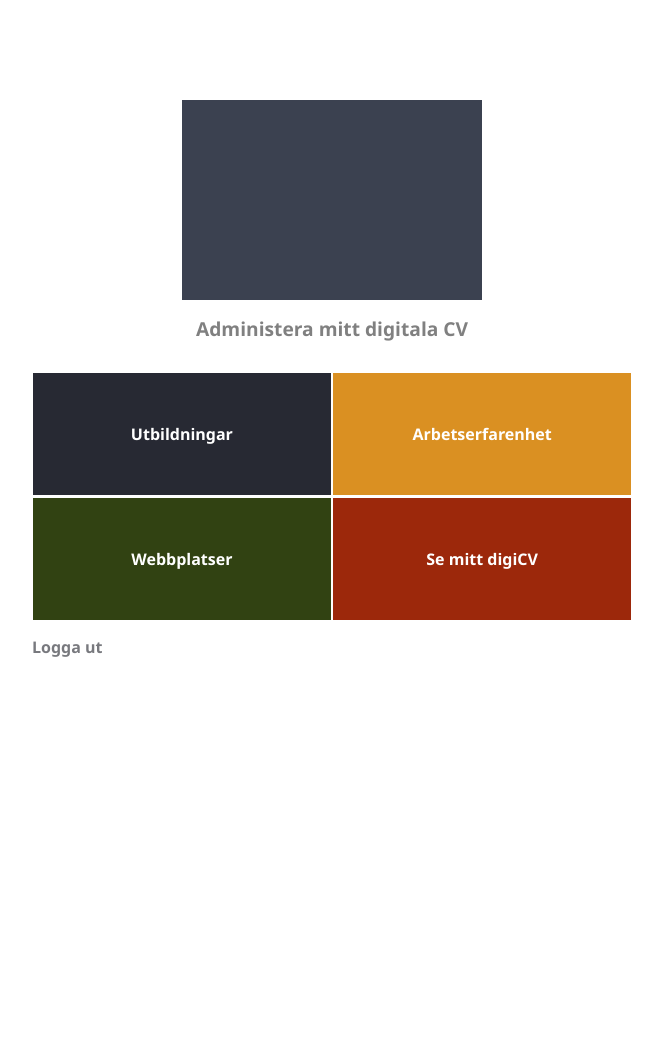
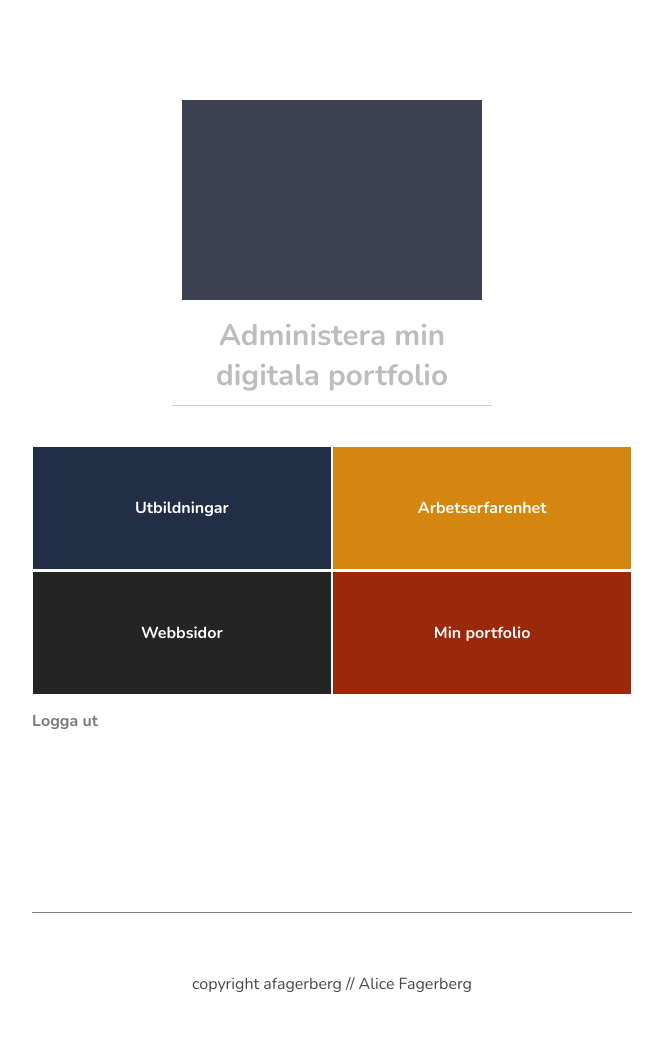
Before and after one commit to afagerberg/webb3projektadmin, a PHP site: page / in a window 1280 px wide. Shown: the whole page, without its empty margins (308-971 px from the left). Before the commit the page ends 657 px from the top, so only its background shows below. Run offline with PHP 8.4, Linux system fonts and the light colour scheme; the visitor is signed in with stand-in values (Sample User, id 1).

Commit message:
more styling

```diff
--- a/adminwebpages.php
+++ b/adminwebpages.php
@@ -34,8 +34,8 @@
         </div>
     </div>
 <footer>
-<p><a href="#">Gå till mitt digiCV</a></p>
-    <p>Webbutveckling III Projekt // Alice Fagerberg</p>
+<p><a href="#">Gå till portfolio</a></p>
+<p>copyright afagerberg | Alice Fagerberg</p>
 </footer>
 
 
--- a/adminwork.php
+++ b/adminwork.php
@@ -39,8 +39,8 @@
         </div>
     </div>
 <footer>
-<p><a href="#">Gå till mitt digiCV</a></p>
-    <p>Webbutveckling III Projekt // Alice Fagerberg</p>
+<p><a href="#">Gå till portfolio</a></p>
+<p>copyright afagerberg | Alice Fagerberg</p>
 </footer>
 
 
--- a/css/main.css
+++ b/css/main.css
@@ -1,15 +1,17 @@
+@import url('https://fonts.googleapis.com/css2?family=Nunito:wght@400;600;700;800&display=swap');
+
 *{
     margin:0;
     padding:0;
     box-sizing: border-box;
 }
 
-body{
-    font-family:'Segoe UI', Tahoma, Verdana, sans-serif
+body, button{
+    font-family:'Nunito', sans-serif;
 }
 
 #frontlogo {
-    width:300px;
+    max-width:300px;
     margin:0 auto;
     height:200px;
     background-color:rgb(59, 65, 80);
@@ -74,6 +76,7 @@ header a:hover {
     width:94%;
     margin:0 auto;
     padding-top:100px;
+    padding-bottom:180px;
 }
 
 #content{
@@ -106,9 +109,9 @@ header a:hover {
     margin:1px;
 
 }
-.box1 {background-color:rgb(39, 41, 51);}
-.box2 {background-color:rgb(218, 144, 34);}
-.box3 {background-color:rgb(49, 66, 18);}
+.box1 {background-color:rgb(34, 45, 70);}
+.box2 {background-color:rgb(212, 134, 17);}
+.box3 {background-color:rgb(36, 36, 36);}
 .box4 {background-color:rgb(156, 40, 11); color:white;}
 
 .admintopics li a {
@@ -143,14 +146,16 @@ h2 {
     margin:0 auto;
 }
 
-#admin h2 {
-    max-width:300px;
+#admin h1 {
+    max-width:320px;
     margin:0 auto;
     text-align:center;
-    font-size:1.2em;
-    color:grey;
+    font-size:1.85em;
+    color:#bdbdbd;
     padding-top:5px;
-    padding-bottom:30px;
+    padding-bottom:10px;
+    margin-bottom:40px;
+    border-bottom:1px solid rgb(204, 204, 204);
 }
 
 #loginform {
@@ -354,29 +374,37 @@ tbody a:hover {
     list-style: none;
     width:100%;
     margin:0 auto;
-    border-bottom:1px solid white;
-    padding:10px 0px 10px 0px;
+    padding:15px 5px 15px 5px;
+
 
 }
 .listingedu li, .listingwork li, .listingwebpages li {
     max-width:400px;
     width:94%;
     margin:0 auto;
-    padding:5px;
-    color:white;
+    padding:10px;
+    color:black;
+    background-color:white;
 }
-.listingedu{background-color:rgb(39, 41, 51);}
-.listingwork{background-color:rgb(218, 144, 34);}
-.listingwebpages{background-color:rgb(49, 66, 18);}
+.listingedu a, .listingwork a, .listingwebpages a{
+    font-weight:800;
+    color:rgb(156, 40, 11);
+}
+.listingedu{background-color:rgb(34, 45, 70);}
+.listingwork{background-color:rgb(212, 134, 17);}
+.listingwebpages{background-color:rgb(36, 36, 36);}
 
 footer {
-    margin-top:100px;
-    padding:100px 10px 50px 10px;
+    max-width:600px;
+    width:94%;
+    margin:0 auto;
+    padding:60px 10px 50px 10px;
     border-top:1px solid grey;
 
 }
 
 footer a {
+    display:block;
     color: rgb(71, 71, 71);
     font-weight:bold;
 }
--- a/includes/footer.php
+++ b/includes/footer.php
@@ -1,7 +1,7 @@
     </div>
 <footer>
-    <p><a href="#">Gå till mitt digiCV</a></p>
-    <p>Webbutveckling III Projekt // Alice Fagerberg</p>
+    <p><a href="#">Gå till portfolio</a></p>
+    <p>copyright afagerberg | Alice Fagerberg</p>
 </footer>
 
 <script src="js/education.js"></script>
--- a/includes/header.php
+++ b/includes/header.php
@@ -31,4 +31,4 @@
     </header>
 
     <div id="content">
-        <h1 id ="subheadline">Administrera mitt digitala CV</h1>
+        <h1 id ="subheadline">Administrera min digitala portfolio</h1>
--- a/index.php
+++ b/index.php
@@ -23,7 +23,7 @@
     <meta http-equiv="X-UA-Compatible" content="IE=edge">
     <meta name="viewport" content="width=device-width, initial-scale=1.0">
     <link rel="stylesheet" href="css/main.css">
-    <title>digiCV admin</title>
+    <title>afagerberg admin</title>
 </head>
 <body>
 
@@ -32,7 +32,7 @@
 <div id="frontlogo">
 
 </div>
-    <h2>Administera mitt digitala CV</h2>
+    <h1>Administera min digitala portfolio</h1>
 
 <?php
     if(isset($_GET['message'])) {
@@ -63,8 +63,8 @@
         <ul class="admintopics">
         <li><a href="admineducation.php" class="box1"> Utbildningar</a></li>
         <li><a href="adminwork.php" class="box2">Arbetserfarenhet</a></li>
-        <li><a href="adminwebpages" class="box3">Webbplatser</a></li>
-        <li><a href="adminwebpages" class="box4">Se mitt digiCV</a></li>
+        <li><a href="adminwebpages" class="box3">Webbsidor</a></li>
+        <li><a href="adminwebpages" class="box4">Min portfolio</a></li>
     </ul>
     <a href="logout.php" class="logout">Logga ut</a>
 <?php
@@ -75,6 +75,10 @@
 
 </div>
 
+<footer>
+    <p>copyright afagerberg // Alice Fagerberg</p>
+</footer>
+
 
 </body>
 </html>
--- a/js/education.js
+++ b/js/education.js
@@ -1,4 +1,4 @@
-//Moment 5 DT173G av Alice Fagerberg
+//Projekt DT173G av Alice Fagerberg
 
 "use strict";
 //Allmänna variabler och styles
```
Also changed, not shown: other parts of css/main.css (+37 -20 lines).
